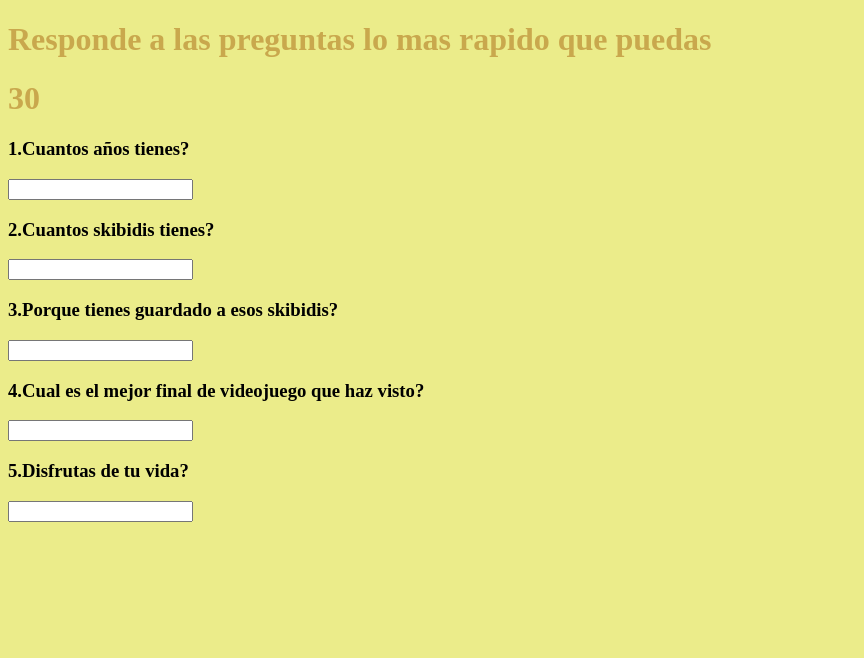
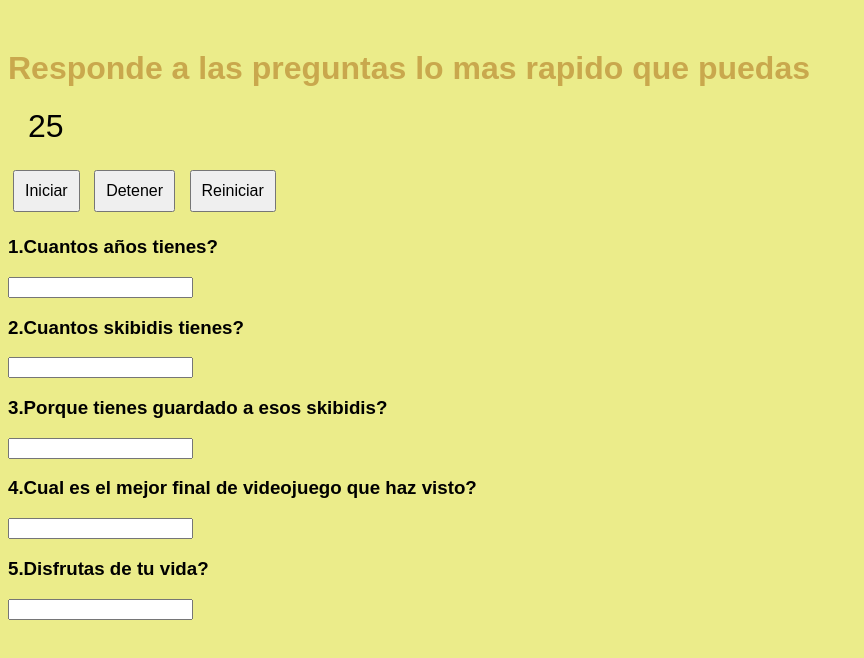
Before and after one commit to jeanhk234/javascript-total, a plain HTML site: page seccion_3/8_Fecha_y_Hora/cotidiano juego de preguntas/index.html in a window 1280 px wide. Shown: the whole page, without its empty margins (0-864 px from the left). Drawn offline with Linux system fonts and the light colour scheme.

Commit message:
juego de preguntas

```diff
--- a/seccion_3/8_Fecha_y_Hora/cotidiano juego de preguntas/index.html
+++ b/seccion_3/8_Fecha_y_Hora/cotidiano juego de preguntas/index.html
@@ -1,13 +1,90 @@
 <!DOCTYPE html>
 <html lang="en">
+
 <head>
     <title>Cotidiano juego de preguntas</title>
     <link rel="stylesheet" href="misEstilos.css">
+    <meta charset="UTF-8">
+    <meta name="viewport" content="width=device-width, initial-scale=1.0">
 </head>
 
-<body  onload="comenzarReloj()">
+<style>
+    body {
+    font-family: Arial, sans-serif;
+    text-align: left;
+    margin-top: 50px;
+    }
 
-    <h1>Responde a las preguntas lo mas rapido que puedas<h1 id="tiempoElegido" value="30">30</h1>
+    #contador {
+    font-size: 2em;
+    margin: 20px;
+    }
+
+    button {
+    font-size: 1em;
+    padding: 10px;
+    margin: 5px;
+    cursor: pointer;
+    }
+    </style>
+    </head>
+
+    <body onload="iniciarContador()">
+
+        <h1>Responde a las preguntas lo mas rapido que puedas</h1>
+        <div id="contador">30</div>
+        <button id="btnIniciar">Iniciar</button>
+        <button id="btnDetener">Detener</button>
+        <button id="btnReiniciar">Reiniciar</button>
+
+        <script>
+            let tiempo = 30;  // Tiempo inicial en segundos
+            let intervalo = null;  // Variable para almacenar el intervalo
+
+            function actualizarContador() {
+                document.getElementById("contador").textContent = tiempo;
+            }
+
+            function contar() {
+                if (tiempo > 0) {
+                    tiempo--;
+                    actualizarContador();
+                } else {
+                    iniciarContador();
+                    alert("¡Game over!");
+                    alert("la respuesta era 0");
+                }
+            }
+
+            function iniciarContador() {
+                if (intervalo === null) { // Evita múltiples intervalos activos
+                    intervalo = setInterval(contar, 1000);
+                }
+            }
+
+            function detenerContador() {
+                clearInterval(intervalo);
+                intervalo = null;
+            }
+
+            function reiniciarContador() {
+                detenerContador();
+                tiempo = 30; // Reiniciar a 30 segundos
+                actualizarContador();
+            }
+
+            // Asignar eventos a los botones
+            document.getElementById("btnIniciar").addEventListener("click", iniciarContador);
+            document.getElementById("btnDetener").addEventListener("click", detenerContador);
+            document.getElementById("btnReiniciar").addEventListener("click", reiniciarContador);
+
+            actualizarContador(); // Mostrar 30 al inicio
+        </script>
+    </body>
+
+    <body>
+
+
 
         <h3>1.Cuantos años tienes?</h3>
         <input type="text">
@@ -21,34 +98,5 @@
         <input type="text">
 
 
-
-
-
-    <script>
-        let elementoSegundos =
-       document.getElementById("tiempoElegido");
-
-
-       function comenzarReloj() {
-            setTimeout(tiempoClumplido,
-            1000 * elementoSegundos.value);
-        }
-
-
-
-        function tiempoClumplido() {
-            alert("¡Se acabo el tiempo!");}
-
-
-
-
-
-    </script>
-
-
-
-
-
-
     </body>
 </html>
```
Lines whose indentation alone changed are shown as unchanged.
